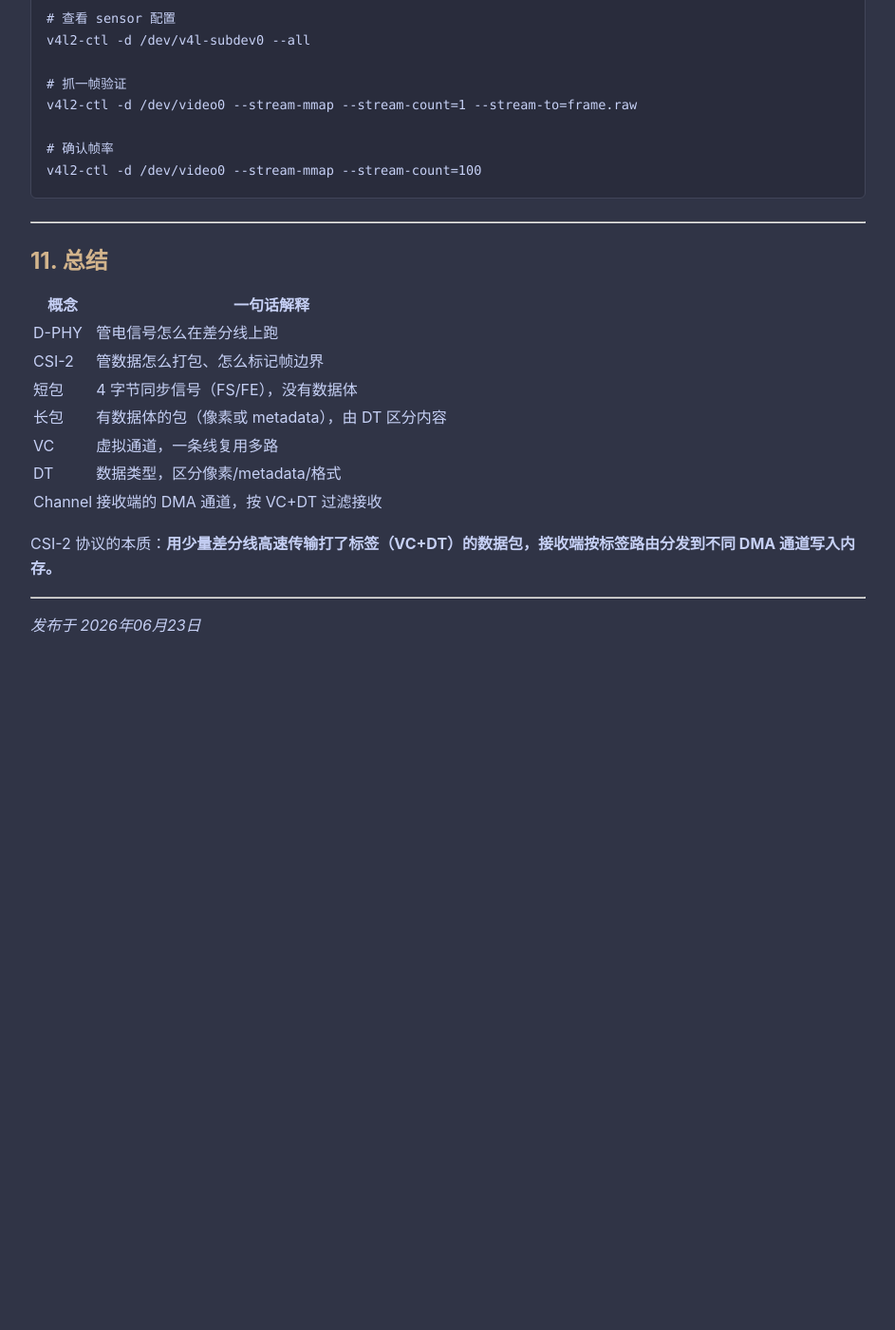
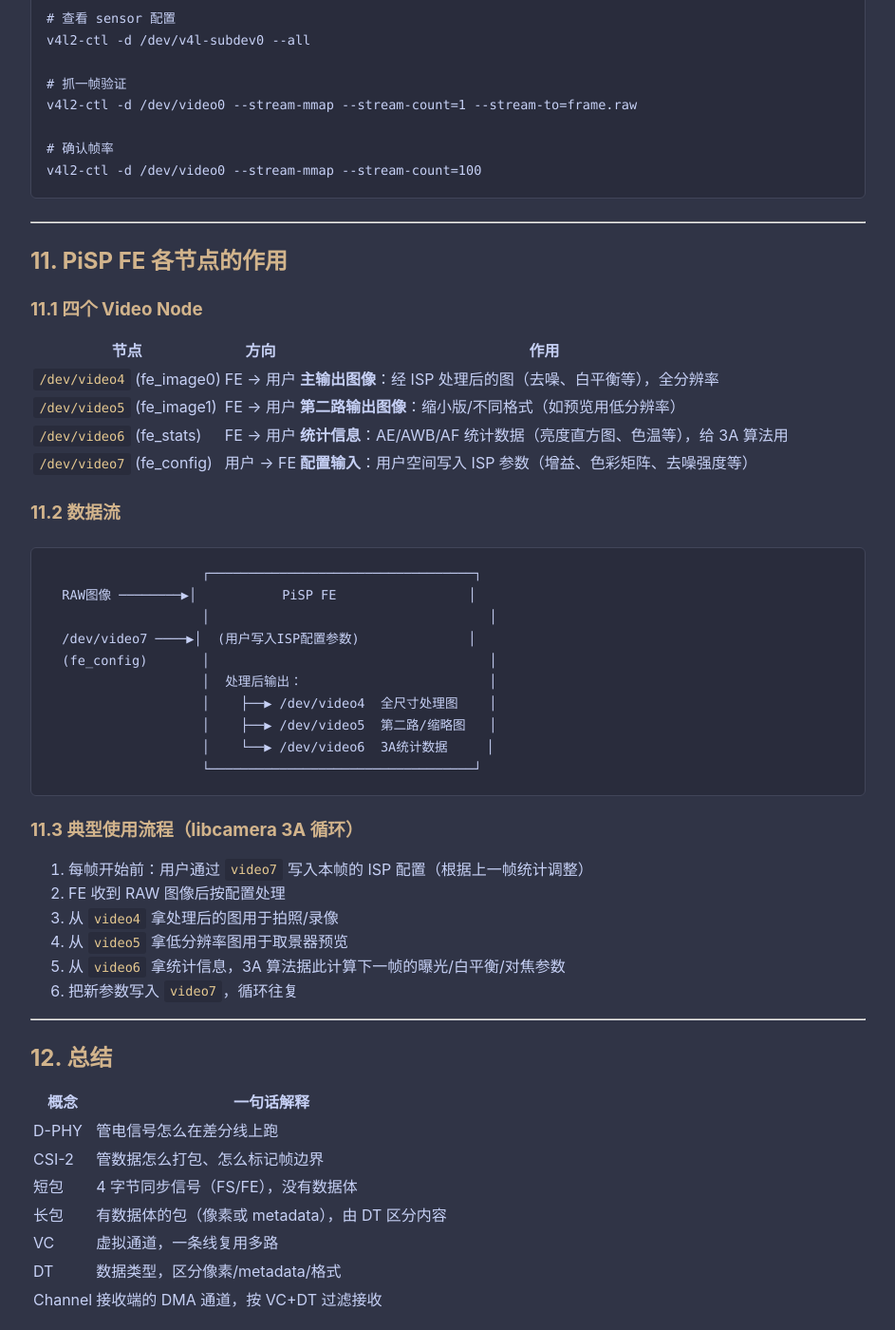
Before and after one commit to wangxiaolei12/wangxiaolei12.github.io, a Jekyll site: the page built from _posts/camera-media/2026-06-23-mipi-csi2-rp1-cfe-deep-dive.md, in a window 1280 px wide and 1400 px high, scrolled down 13691 px. Shown: the whole window at 95% size, without its empty margins (168-1111 px from the left). Built offline with Jekyll 4.4.1, drawn with Linux system fonts in a browser that asks for light colours; before the commit the page ends 14429 px from its top, so only the background shows below that.

Commit message:
补充 PiSP FE 各节点作用及 3A 循环流程

````diff
--- a/_posts/camera-media/2026-06-23-mipi-csi2-rp1-cfe-deep-dive.md
+++ b/_posts/camera-media/2026-06-23-mipi-csi2-rp1-cfe-deep-dive.md
@@ -613,7 +613,44 @@ v4l2-ctl -d /dev/video0 --stream-mmap --stream-count=100
 
 ---
 
-## 11. 总结
+## 11. PiSP FE 各节点的作用
+
+### 11.1 四个 Video Node
+
+| 节点 | 方向 | 作用 |
+|------|------|------|
+| `/dev/video4` (fe_image0) | FE → 用户 | **主输出图像**：经 ISP 处理后的图（去噪、白平衡等），全分辨率 |
+| `/dev/video5` (fe_image1) | FE → 用户 | **第二路输出图像**：缩小版/不同格式（如预览用低分辨率） |
+| `/dev/video6` (fe_stats) | FE → 用户 | **统计信息**：AE/AWB/AF 统计数据（亮度直方图、色温等），给 3A 算法用 |
+| `/dev/video7` (fe_config) | 用户 → FE | **配置输入**：用户空间写入 ISP 参数（增益、色彩矩阵、去噪强度等） |
+
+### 11.2 数据流
+
+```
+                    ┌──────────────────────────────────┐
+  RAW图像 ────────▶│           PiSP FE                 │
+                    │                                    │
+  /dev/video7 ────▶│  (用户写入ISP配置参数)              │
+  (fe_config)       │                                    │
+                    │  处理后输出：                        │
+                    │    ├──▶ /dev/video4  全尺寸处理图    │
+                    │    ├──▶ /dev/video5  第二路/缩略图   │
+                    │    └──▶ /dev/video6  3A统计数据     │
+                    └──────────────────────────────────┘
+```
+
+### 11.3 典型使用流程（libcamera 3A 循环）
+
+1. 每帧开始前：用户通过 `video7` 写入本帧的 ISP 配置（根据上一帧统计调整）
+2. FE 收到 RAW 图像后按配置处理
+3. 从 `video4` 拿处理后的图用于拍照/录像
+4. 从 `video5` 拿低分辨率图用于取景器预览
+5. 从 `video6` 拿统计信息，3A 算法据此计算下一帧的曝光/白平衡/对焦参数
+6. 把新参数写入 `video7`，循环往复
+
+---
+
+## 12. 总结
 
 | 概念 | 一句话解释 |
 |------|-----------|
````
